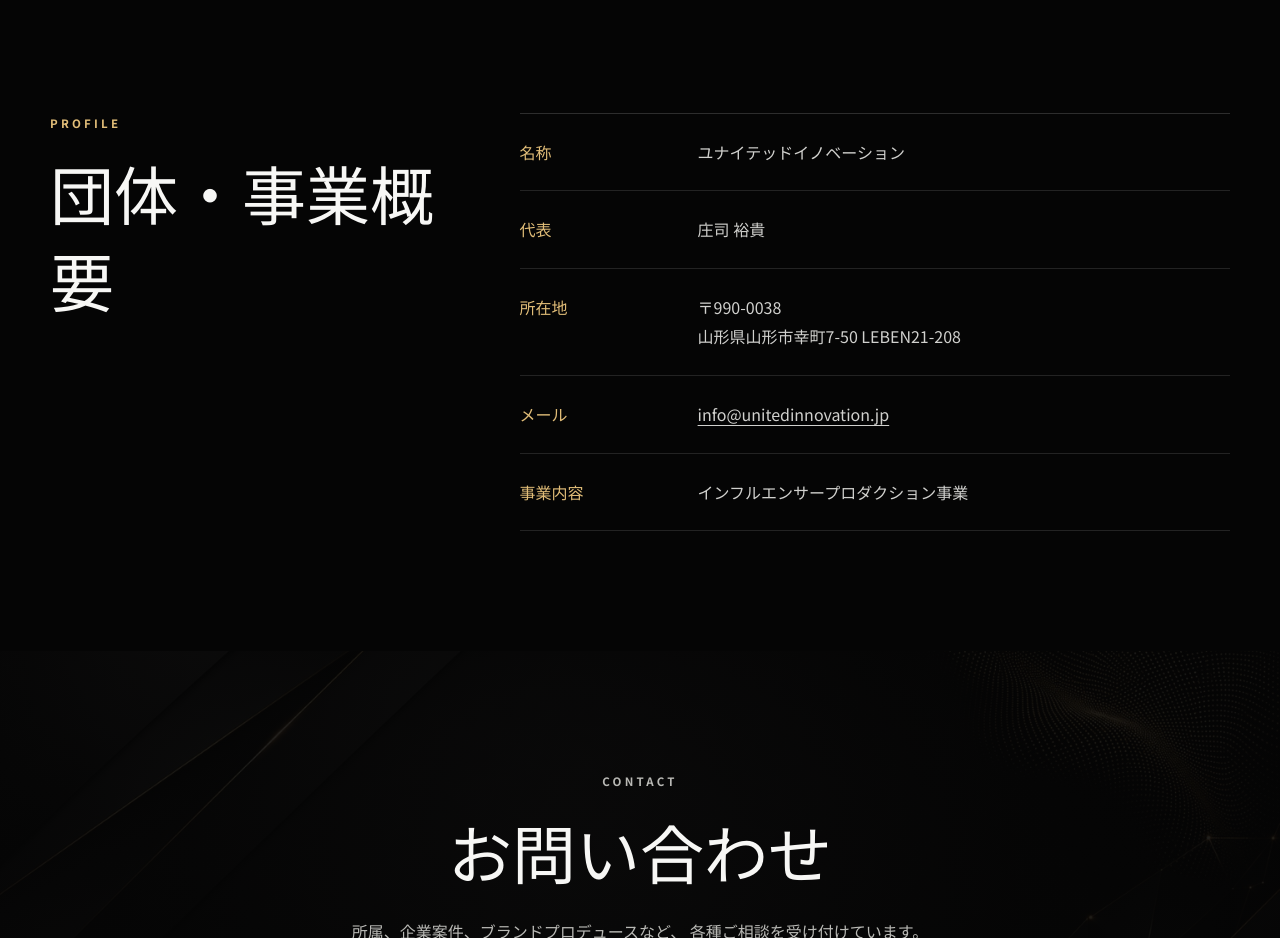
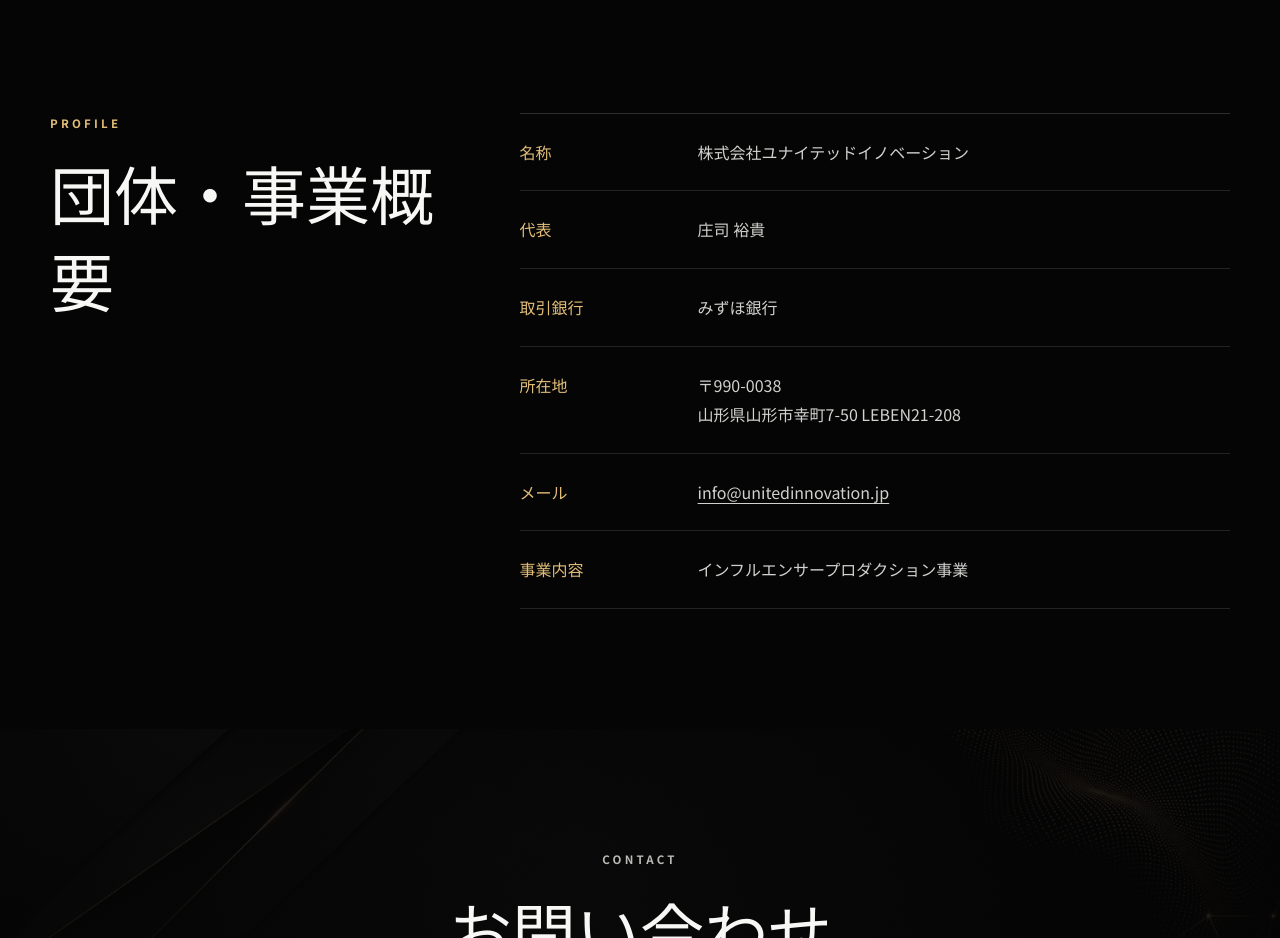
Before and after one commit to unitedinnovationinfo-alt/united-innovation-website, a plain HTML site: page index.html in a window 1280 px wide. Shown: the part 3700-4638 px from the top of the page. Drawn offline with nearby package versions, Linux system fonts and the light colour scheme.

Commit message:
会社名を統一し取引銀行を追加

```diff
--- a/index.html
+++ b/index.html
@@ -3,8 +3,8 @@
 <head>
   <meta charset="UTF-8" />
   <meta name="viewport" content="width=device-width, initial-scale=1.0" />
-  <meta name="description" content="ユナイテッドイノベーション｜インフルエンサー、IT、美容・アパレルのプロデュースを展開しています。" />
-  <title>UNITED INNOVATION｜ユナイテッドイノベーション</title>
+  <meta name="description" content="株式会社ユナイテッドイノベーション｜インフルエンサー、IT、美容・アパレルのプロデュースを展開しています。" />
+  <title>UNITED INNOVATION｜株式会社ユナイテッドイノベーション</title>
   <link rel="preconnect" href="https://fonts.googleapis.com">
   <link rel="preconnect" href="https://fonts.gstatic.com" crossorigin>
   <link href="https://fonts.googleapis.com/css2?family=Noto+Sans+JP:wght@400;500;600;700&family=Playfair+Display:wght@500;600&display=swap" rel="stylesheet">
@@ -134,8 +134,9 @@
           <h2>団体・事業概要</h2>
         </div>
         <dl class="company-table reveal">
-          <div><dt>名称</dt><dd>ユナイテッドイノベーション</dd></div>
+          <div><dt>名称</dt><dd>株式会社ユナイテッドイノベーション</dd></div>
           <div><dt>代表</dt><dd>庄司 裕貴</dd></div>
+          <div><dt>取引銀行</dt><dd>みずほ銀行</dd></div>
           <div><dt>所在地</dt><dd>〒990-0038<br>山形県山形市幸町7-50 LEBEN21-208</dd></div>
           <div><dt>メール</dt><dd><a href="mailto:info@unitedinnovation.jp">info@unitedinnovation.jp</a></dd></div>
           <div><dt>事業内容</dt><dd>インフルエンサープロダクション事業</dd></div>
```
